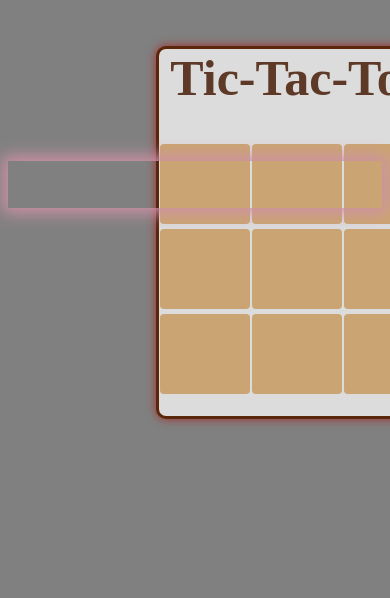
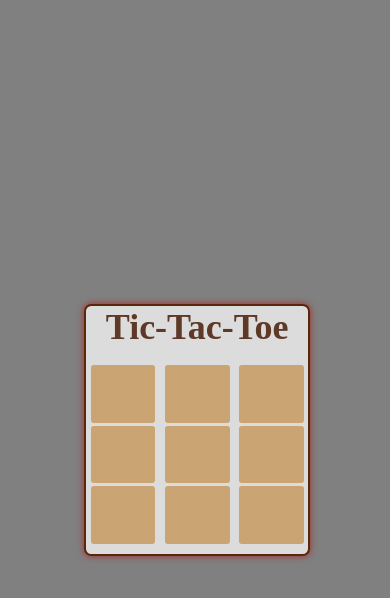
Before and after one commit to manideepa-shaw/Simple_tic-tac-tae, a plain HTML site: page index.html in a window 390 px wide. Drawn offline with Linux system fonts and the light colour scheme.

Commit message:
Update style.css

```diff
--- a/style.css
+++ b/style.css
@@ -1,21 +1,34 @@
+html
+{
+    font-size: 62.5%;
+}
 body
 {
+    width: 97vw;
+    height: 100vh;
     background-color:#808080;
+    display: flex;
+    justify-content: center;
+    align-content: center;
+    align-items: center;
 }
 .col
 {
     position: fixed;
     background-color: gainsboro;
     text-align: center;
-    margin-left: 38%;
+    /* margin-left: 38%;
     margin-right: 30%;
-    margin-top: 5%;
-    border: 3px solid #5B270B;
-    box-shadow: 0 0 10px 0 brown;
-    border-radius: 10px;
+    margin-top: 5%; */
+    justify-content: center;
+    align-items: center;
+    align-content: center;
+    border: 0.3rem solid #5B270B;
+    box-shadow: 0 0 1rem 0 brown;
+    border-radius: 1rem;
 }
 header{
-    font-size: 50px;
+    font-size: 5rem;
     text-align: center;
     font-weight: bolder;
     color:#5e3927;
@@ -36,46 +49,79 @@ table tr td
 button
 {
     box-sizing: border-box;
-    width: 90px;
-    height: 80px;
-    border-radius: 4px;
+    width: 9rem;
+    height: 8rem;
+    border-radius: 0.4rem;
     border: 0px;
     cursor: pointer;
     background-color: #CAA472;
     color: #5B270B;
-    font-size: 50px;
+    font-size: 5rem;
 }
 button:hover
 {
     background-color: #742f0b;
     opacity: 0.7;
-    box-shadow: 0 0 5px 2px #5e3927;
+    box-shadow: 0 0 0.5rem 0.2rem #5e3927;
 }
 #fin
 {
     margin-top: 36%;
     font-weight: bold;
-    font-size: 40px;
-    position:relative;
+    font-size: 4rem;
+    /* position:relative; */
     text-align: center;
-    box-shadow: 0 0 15px 5px rgb(206, 145, 165);
+    visibility: hidden;
+    box-shadow: 0 0 1.5rem 0.5rem rgb(206, 145, 165);
+    z-index: 1;
+    transition: 2s ease-out;
 }
 #replay
 {
     visibility: hidden;
-    display: flex;
-    position: relative;
+    /* display: flex; */
+    /* position: relative; */
+    z-index: 1;
 }
 #replay button
 {
     margin:auto;
-    font-size: 20px;
+    font-size: 2rem;
     padding: 0px;
-    height:40px;
+    height:4rem;
     font-weight: bold;
-    border: 2px solid #5e3927;
+    border: 0.2rem solid #5e3927;
 }
 #replay button:hover
 {
     color:white;
 }
+@media(max-width:1025px)
+{
+    html{
+        font-size: 55%;
+    }
+    #fin
+    {
+        margin-top: 70%;
+    }
+    #replay{
+        margin-top: 70%;
+    }
+}
+@media(max-width:415px)
+{
+    html{
+        font-size: 45%;
+    }
+    #replay{
+        margin-top: 450px;
+    }
+    #fin
+    {
+        justify-content: center;
+        align-items: center;
+        align-content: center;
+        margin-top: 450px;
+    }
+}
```
